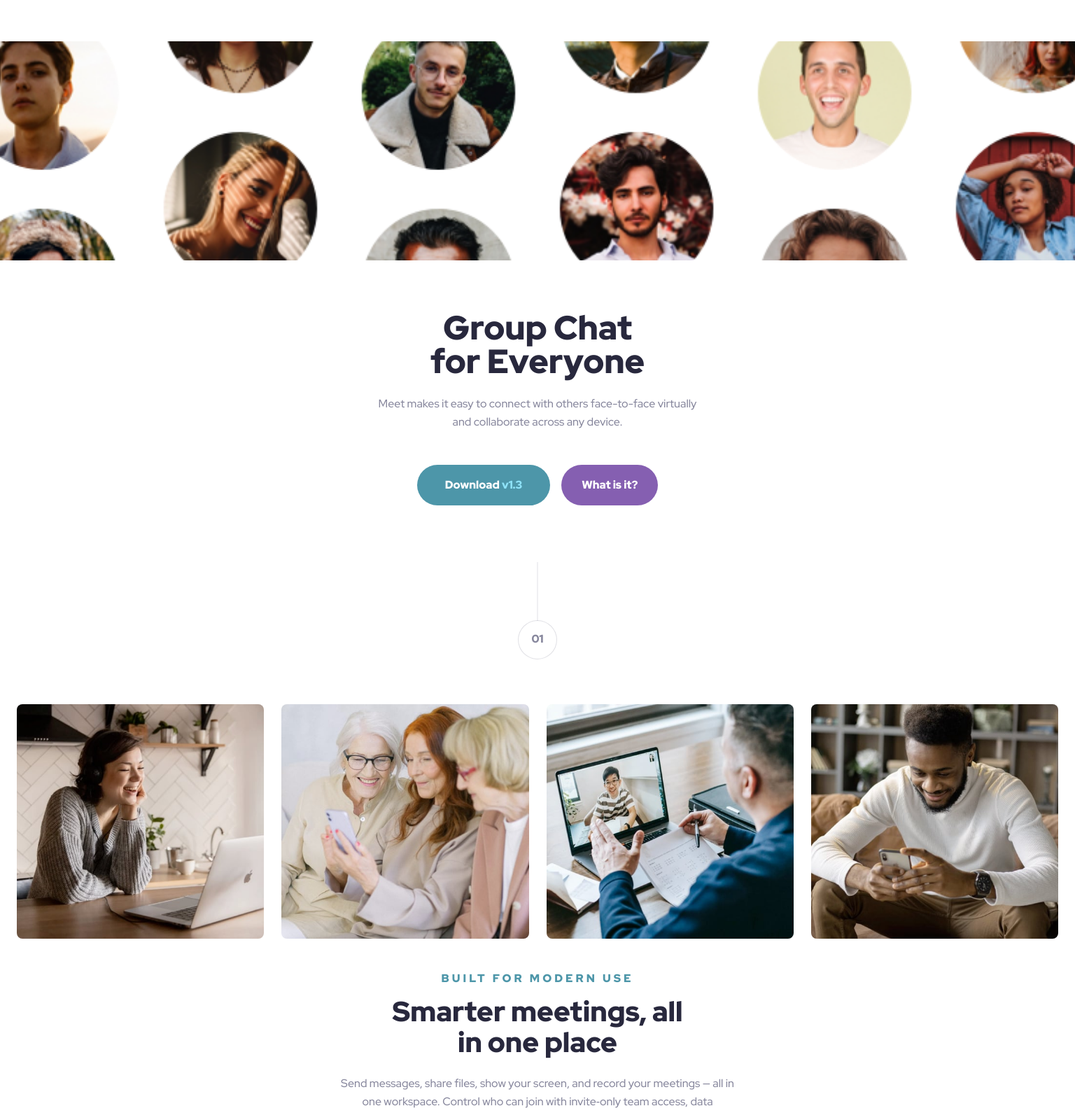
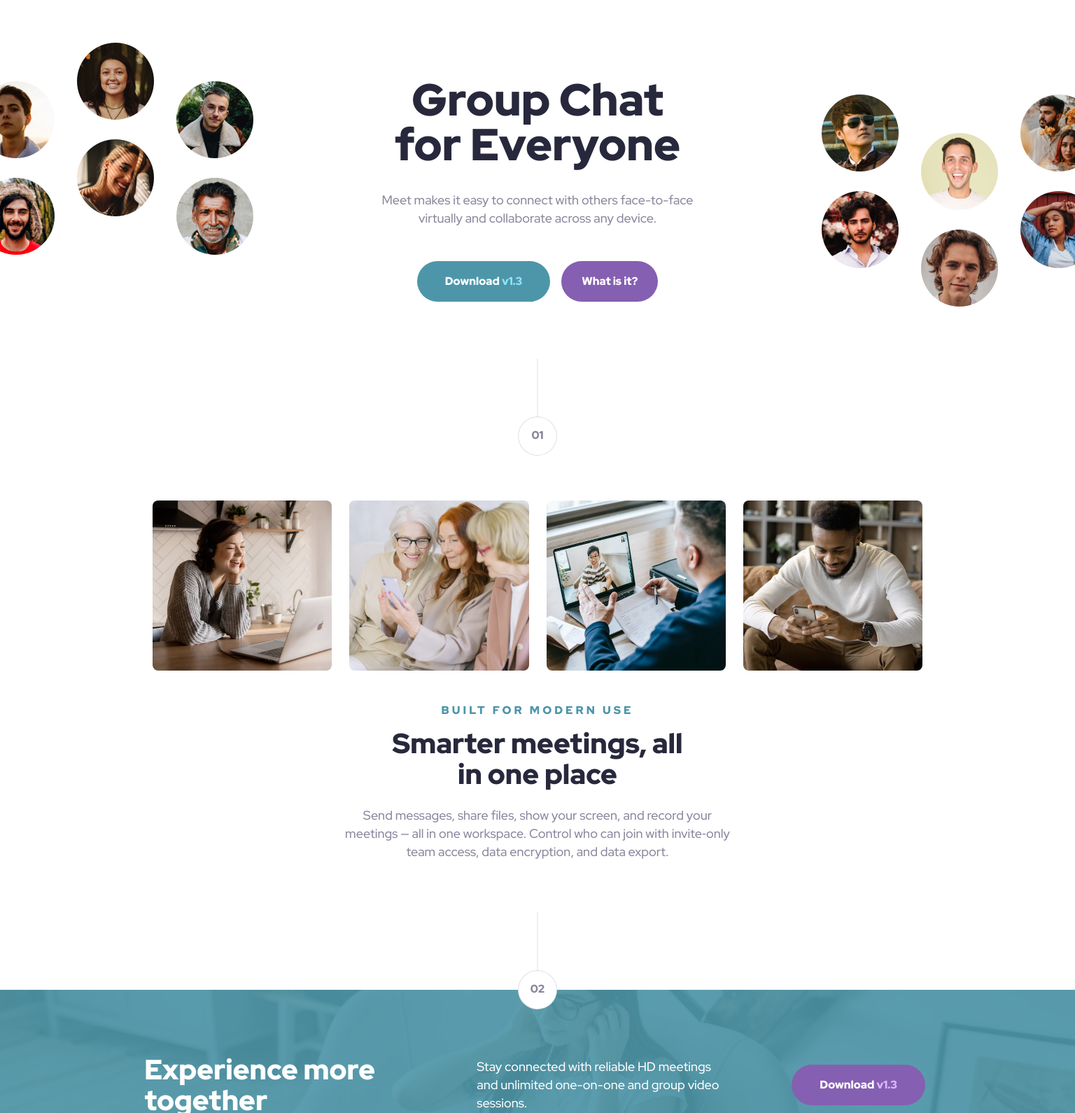
Before and after one commit to DonHeidi/meet-landing-page, a Vue app: page / in a window 1536 px wide. Shown: the part 70-1660 px from the top of the page at 70% size. Built offline with nearby package versions, Linux system fonts and the light colour scheme.

Commit message:
added layout for desktop size

```diff
--- a/src/components/BrandLogo.vue
+++ b/src/components/BrandLogo.vue
@@ -15,8 +15,20 @@
 </template>
 
 <style scoped>
-svg {
-  margin-top: 2.5rem;
-  margin-bottom: 3.5rem;
-}
+  svg {
+    margin-top: 2.5rem;
+    margin-bottom: 3.385rem;
+  }
+
+  @media only screen and (min-width: 768px) {
+    svg {
+      margin-bottom: 4rem;
+    }
+  }
+
+  @media only screen and (min-width: 1440px) {
+    svg {
+      margin-bottom: 6.75rem;
+    }
+  }
 </style>
--- a/src/components/copy/CopyBody.vue
+++ b/src/components/copy/CopyBody.vue
@@ -37,6 +37,14 @@
     font-size: 1.125rem;
   }
 
+  @media only screen and (min-width: 457px) {
+    header .copy-body {
+      width: 457px;
+      margin-left: auto;
+      margin-right: auto;
+    }
+  }
+
   @media only screen and (min-width: 768px) {
     .copy-body {
       width: 573px;
@@ -56,8 +64,18 @@
   }
 
   @media only screen and (min-width: 1440px) {
-    .body {
+    .copy-body {
       font-size: 1.125rem;
+    }
+
+    header .copy-body {
+      margin-top: 2.125rem;
+    }
+
+    footer .copy-body {
+      margin-bottom: 0px;
+      margin-left: 125px;
+      margin-right: 92px;
     }
   }
 </style>
--- a/src/components/copy/CopyHeading.vue
+++ b/src/components/copy/CopyHeading.vue
@@ -8,7 +8,15 @@
     font-weight: 900;
     line-height: 2.75rem;
     margin: 1.5rem;
+    margin-top: 0px;
     white-space: pre-line;
+  }
+
+  @media only screen and (min-width: 768px) {
+    .heading {
+      font-size: 3rem;
+      line-height: 3rem;
+    }
   }
 
   @media only screen and (min-width: 1440px) {
@@ -17,11 +25,4 @@
       line-height: 4rem;
     }
   }
-
-  @media only screen and (min-width: 768px) {
-    .heading {
-      font-size: 3rem;
-      line-height: 3rem;
-    }
-  }
 </style>
--- a/src/components/grid/GalleryGrid.vue
+++ b/src/components/grid/GalleryGrid.vue
@@ -19,7 +19,17 @@
   @media only screen and (min-width: 768px) {
     .grid {
       grid-template-columns: 1fr 1fr 1fr 1fr;
+      max-width: 1100px;
       margin-bottom: 3rem;
+      margin-left: 2.5rem;
+      margin-right: 2.5rem;
+    }
+  }
+
+  @media only screen and (min-width: calc(1100px + 5rem)) {
+    .grid {
+      margin-left: auto;
+      margin-right: auto;
     }
   }
 </style>
--- a/src/components/sections/LandingHero.vue
+++ b/src/components/sections/LandingHero.vue
@@ -17,7 +17,6 @@
 <style scoped>
   .hero {
     position: relative;
-    overflow-x: hidden;
   }
 
   .hero:before {
@@ -33,16 +32,42 @@
     height: 40.8vw;
     width: 100%;
     margin-bottom: 3rem;
+    overflow-x: hidden;
   }
 
   @media only screen and (min-width: 768px) {
     .hero:before {
-      height: 313px;
       background-size: 106.4%;
       margin-bottom: 4.5rem;
     }
   }
 
   @media only screen and (min-width: 1440px) {
+    .hero:before {
+      position: absolute;
+      background-image: url('../../assets/desktop/image-hero-left.png');
+      background-size: contain;
+      background-position: -2rem;
+      transform: none;
+      left: 0rem;
+      top: -50px;
+      height: 303px;
+      width: 33%;
+    }
+
+    .hero:after {
+      overflow-x: hidden;
+      content: '';
+      position: absolute;
+      background-image: url('../../assets/desktop/image-hero-right.png');
+      background-size: contain;
+      background-repeat: no-repeat;
+      background-position: calc(100% + 2rem);
+      transform: none;
+      right: 0rem;
+      bottom: 9px;
+      height: 303px;
+      width: 33%;
+    }
   }
 </style>
--- a/src/components/sections/LandingSection.vue
+++ b/src/components/sections/LandingSection.vue
@@ -26,17 +26,6 @@
 <style scoped>
   .section {
     margin-top: 8.25rem;
-  }
-
-  @media screen and (min-width: 768px) {
-    .section {
-      margin-top: 9.25rem;
-    }
-
-    .footer {
-      margin-top: 10.25rem;
-      padding-bottom: 3.625rem;
-    }
   }
 
   .footer {
@@ -71,7 +60,7 @@
     width: 100%;
     background-color: rgba(77, 150, 169, 0.9);
     margin-top: 28px;
-    background-position-y: 50px;
+
     z-index: -1;
   }
 
@@ -121,4 +110,42 @@
   .footer .numeration:after {
     content: '02';
   }
+
+  @media screen and (min-width: 768px) {
+    .section {
+      margin-top: 9.25rem;
+    }
+
+    .footer {
+      margin-top: 10.25rem;
+      padding-bottom: 3.625rem;
+    }
+
+    .dark:before {
+      background: url('../../assets/desktop/image-footer.jpg');
+      background-repeat: no-repeat;
+      background-size: cover;
+      background-position: center;
+    }
+  }
+
+  @media screen and (min-width: 1440px) {
+    .footer {
+      margin-top: 9.75rem;
+      height: 308px;
+      padding: 0px;
+    }
+    .footer > :not(.numeration) {
+      display: inline-block;
+      vertical-align: middle;
+      width: 350px;
+      margin-bottom: 0px !important;
+      margin-top: 0px;
+      text-align: left;
+    }
+
+    .footer > :last-child {
+      width: fit-content;
+    }
+  }
 </style>
```
